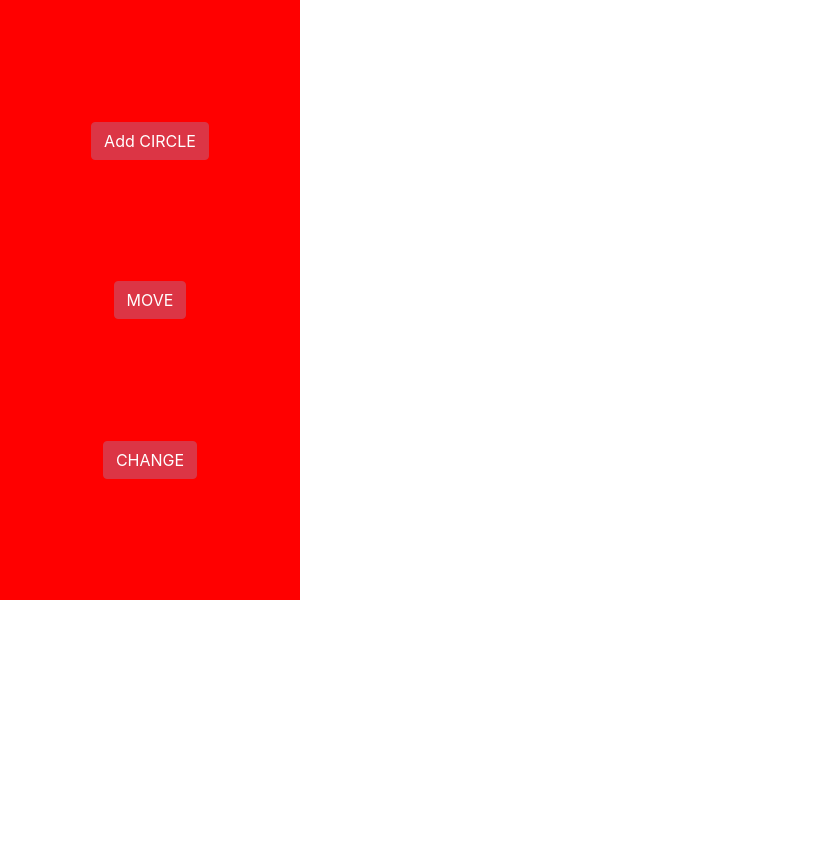
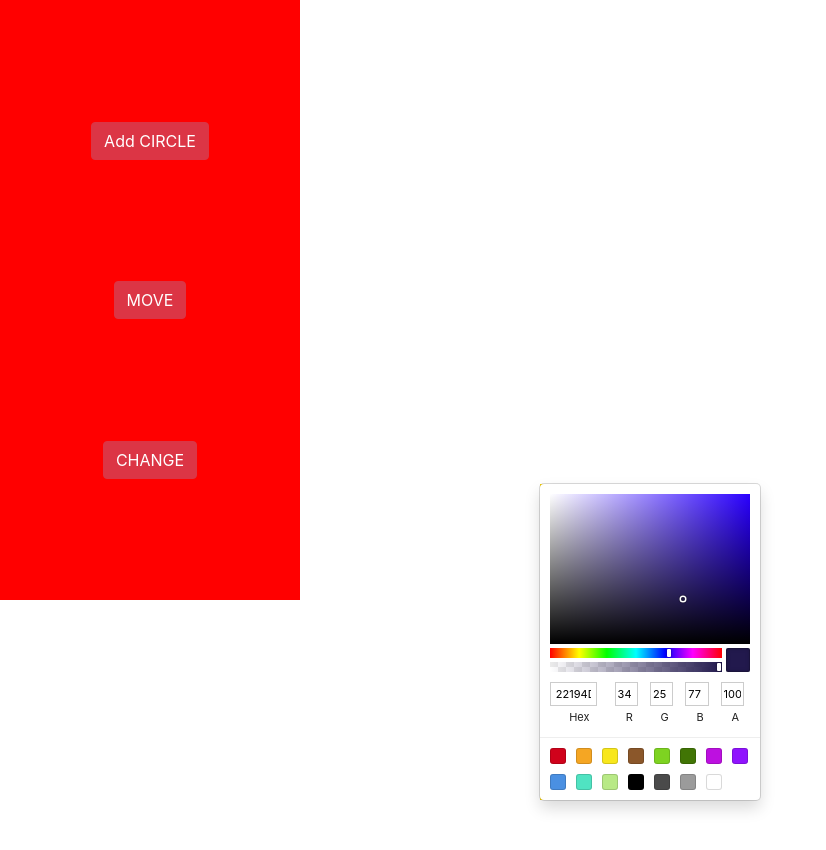
Before and after one commit to Buggerfal/reactApp, a React (Create React App) app: page / in a window 1280 px wide. Shown: the top 850 px of the page, without its empty margins (0-826 px from the left). Built offline with nearby package versions, Linux system fonts and the light colour scheme.

Commit message:
Export ColorPicker to new class

```diff
--- a/src/components/ColorPicker.jsx
+++ b/src/components/ColorPicker.jsx
@@ -0,0 +1,14 @@
+import React from 'react';
+import { SketchPicker } from 'react-color';
+
+class Picker extends React.Component {
+    render() {
+        return (
+            <div id='picker'>
+                <SketchPicker />
+            </div>
+        );
+    }
+}
+
+export default Picker;
--- a/src/index.jsx
+++ b/src/index.jsx
@@ -5,6 +5,7 @@ import 'bootstrap/dist/css/bootstrap.min.css';
 import { Button } from 'reactstrap';
 import { SketchPicker } from 'react-color';
 import Btn from './components/Button';
+import Picker from './components/ColorPicker';
 
 const buttonAddCircle = 'Add CIRCLE';
 const buttonMove = 'MOVE';
@@ -22,17 +23,7 @@ class ListMenu extends React.Component {
     }
 }
 
-class Picker extends React.Component {
-    render() {
-        return (
-            <div id='picker'>
-                <SketchPicker />
-            </div>
-        );
-    }
-}
-
-class MainMenu extends React.Component {
+class App extends React.Component {
     render() {
         return (
             <div>
@@ -42,5 +33,5 @@ class MainMenu extends React.Component {
     }
 }
 
-render (<MainMenu/>, document.getElementById('root'));
-// render (<Picker/>, document.getElementById('context'));
+render (<App/>, document.getElementById('root'));
+render (<Picker/>, document.getElementById('context'));
```
